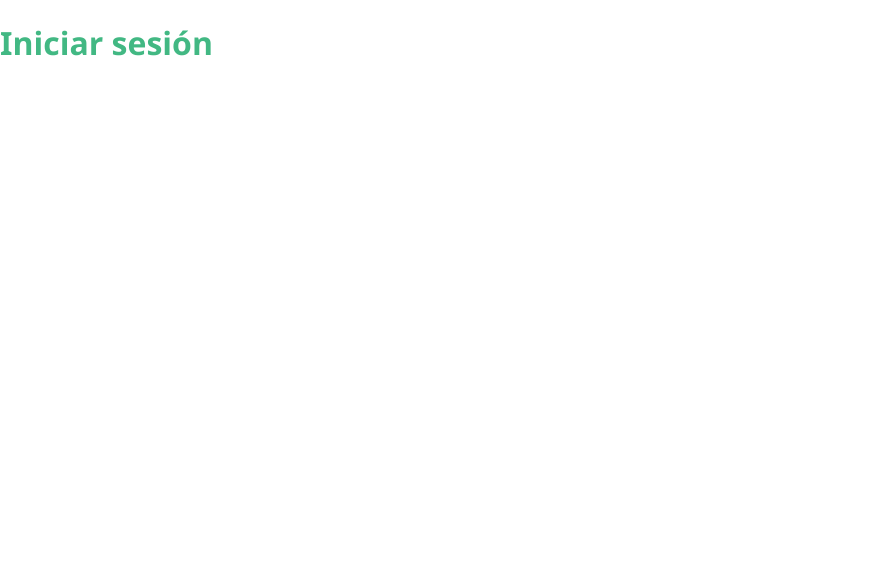
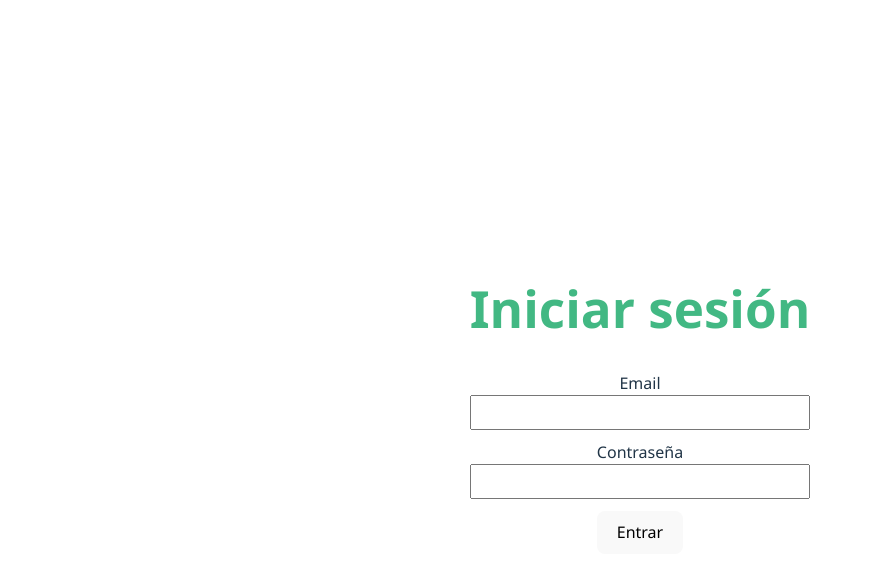
Before and after one commit to JoseVelez13/inventario-frontend, a Vue app: page /login in a window 1280 px wide. Shown: the top 578 px of the page, without its empty margins (0-872 px from the left). Built offline with nearby package versions, Linux system fonts and the light colour scheme.

Commit message:
Se empezó a trabajar en el login, pero se espera acceso a backend para poder realizar correspndientes modificaciones necesarias en este apartado

```diff
--- /dev/null
+++ b/src/components/navbar.css
@@ -0,0 +1,3 @@
+.navbar { display: flex; justify-content: space-between; padding: 10px 16px; background: #f5f5f5 }
+.nav-left a, .nav-right a, .nav-right button { margin-right: 10px }
+.nav-right button { background: transparent; border: 1px solid #ccc; padding: 6px 8px; cursor: pointer }
--- a/src/main.js
+++ b/src/main.js
@@ -1,6 +1,7 @@
 import { createApp } from 'vue'
 import App from './App.vue'
 import router from './router'
+import './style.css'
 
 const app = createApp(App)
 
--- a/src/router/index.js
+++ b/src/router/index.js
@@ -3,13 +3,14 @@ import InicioView from '../views/InicioView.vue'
 import LoginView from '../views/LoginView.vue'
 import RegistroView from '../views/RegistroView.vue'
 import DashboardView from '../views/DashboardView.vue'
+import auth from '../services/auth'
 
 
 const routes = [
   { path: '/', component: InicioView },
   { path: '/login', component: LoginView },
   { path: '/registro', component: RegistroView },
-  { path: '/dashboard', component: DashboardView },
+  { path: '/dashboard', component: DashboardView, meta: { requiresAuth: true } },
 ]
 
 const router = createRouter({
@@ -17,4 +18,13 @@ const router = createRouter({
   routes,
 })
 
+// Simple global guard for routes that require auth
+router.beforeEach((to, from, next) => {
+  if (to.meta && to.meta.requiresAuth && !auth.isAuthenticated()) {
+    next({ path: '/login', query: { redirect: to.fullPath } })
+  } else {
+    next()
+  }
+})
+
 export default router
--- a/src/services/api.js
+++ b/src/services/api.js
@@ -4,4 +4,14 @@ const api = axios.create({
   baseURL: 'http://localhost:8000/api/', // URL de Django
 })
 
+// If a token exists in localStorage, attach it to default headers
+try {
+  const token = localStorage.getItem('auth_token')
+  if (token) {
+    api.defaults.headers.common['Authorization'] = `Bearer ${token}`
+  }
+} catch (e) {
+  // In some environments (SSR/tests) localStorage may be unavailable — ignore
+}
+
 export default api
--- /dev/null
+++ b/src/services/auth.js
@@ -0,0 +1,44 @@
+import api from './api'
+
+const TOKEN_KEY = 'auth_token'
+
+async function login(credentials) {
+  // Expecting backend at POST /auth/login/ returning { token } or { access }
+  const res = await api.post('auth/login/', credentials)
+  const token = res?.data?.token || res?.data?.access || res?.data?.key
+  if (token) {
+    try {
+      localStorage.setItem(TOKEN_KEY, token)
+      api.defaults.headers.common['Authorization'] = `Bearer ${token}`
+    } catch (e) {
+      // ignore storage errors
+    }
+  }
+  return res
+}
+
+function logout() {
+  try {
+    localStorage.removeItem(TOKEN_KEY)
+  } catch (e) {}
+  delete api.defaults.headers.common['Authorization']
+}
+
+function getToken() {
+  try {
+    return localStorage.getItem(TOKEN_KEY)
+  } catch (e) {
+    return null
+  }
+}
+
+function isAuthenticated() {
+  return !!getToken()
+}
+
+export default {
+  login,
+  logout,
+  getToken,
+  isAuthenticated,
+}
--- a/src/views/LoginView.vue
+++ b/src/views/LoginView.vue
@@ -1,11 +1,62 @@
 <template>
-  <div>
+  <div class="login-container">
     <h1>Iniciar sesión</h1>
+
+    <form @submit.prevent="submit" class="login-form">
+      <label>
+        Email
+        <input v-model="email" type="email" required />
+      </label>
+
+      <label>
+        Contraseña
+        <input v-model="password" type="password" required minlength="4" />
+      </label>
+
+      <div class="actions">
+        <button type="submit" :disabled="loading">{{ loading ? 'Entrando...' : 'Entrar' }}</button>
+      </div>
+
+      <p class="error" v-if="error">{{ error }}</p>
+    </form>
   </div>
 </template>
 
-<script>
-export default {
-  name: 'LoginView'
+<script setup>
+import { ref } from 'vue'
+import { useRouter, useRoute } from 'vue-router'
+import auth from '../services/auth'
+
+const router = useRouter()
+const route = useRoute()
+
+const email = ref('')
+const password = ref('')
+const error = ref('')
+const loading = ref(false)
+
+async function submit() {
+  error.value = ''
+  loading.value = true
+  try {
+    await auth.login({ email: email.value, password: password.value })
+    // Notify other components about auth change
+    window.dispatchEvent(new Event('auth-change'))
+    const redirect = route.query?.redirect || '/dashboard'
+    router.push(redirect)
+  } catch (e) {
+    // Try to show backend message if available
+    error.value = e?.response?.data?.detail || e?.response?.data?.message || 'Credenciales inválidas'
+  } finally {
+    loading.value = false
+  }
 }
 </script>
+
+<style scoped>
+.login-container { max-width: 420px; margin: 40px auto; padding: 12px; }
+.login-form label { display:block; margin-bottom:10px }
+.login-form input { width:100%; padding:8px; box-sizing:border-box }
+.actions { margin-top:12px }
+.error { color: #c00; margin-top:8px }
+</style>
```
Also changed, not shown: src/components/Navbar.vue (+42 -0 lines), src/style.css (line endings or trailing spaces).
